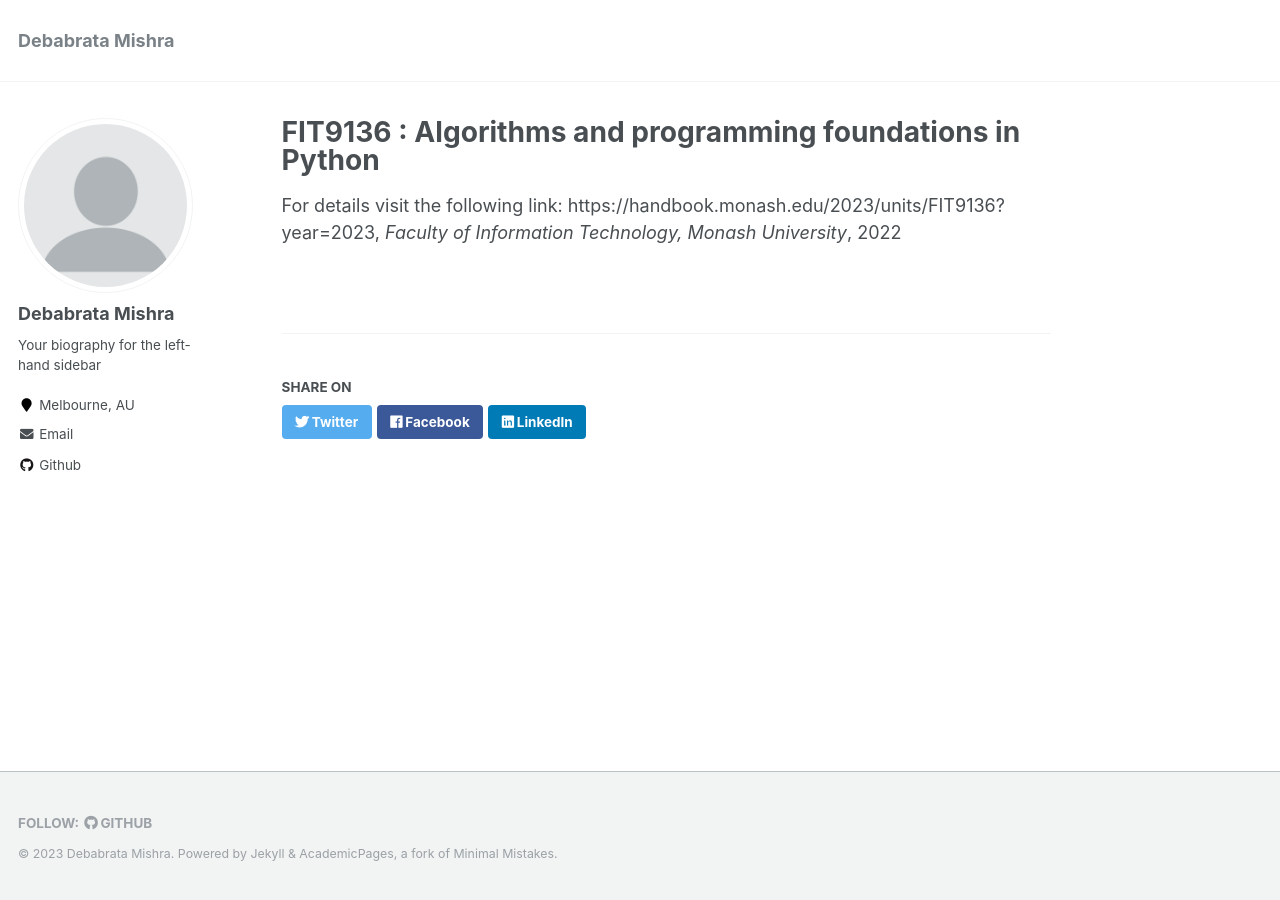
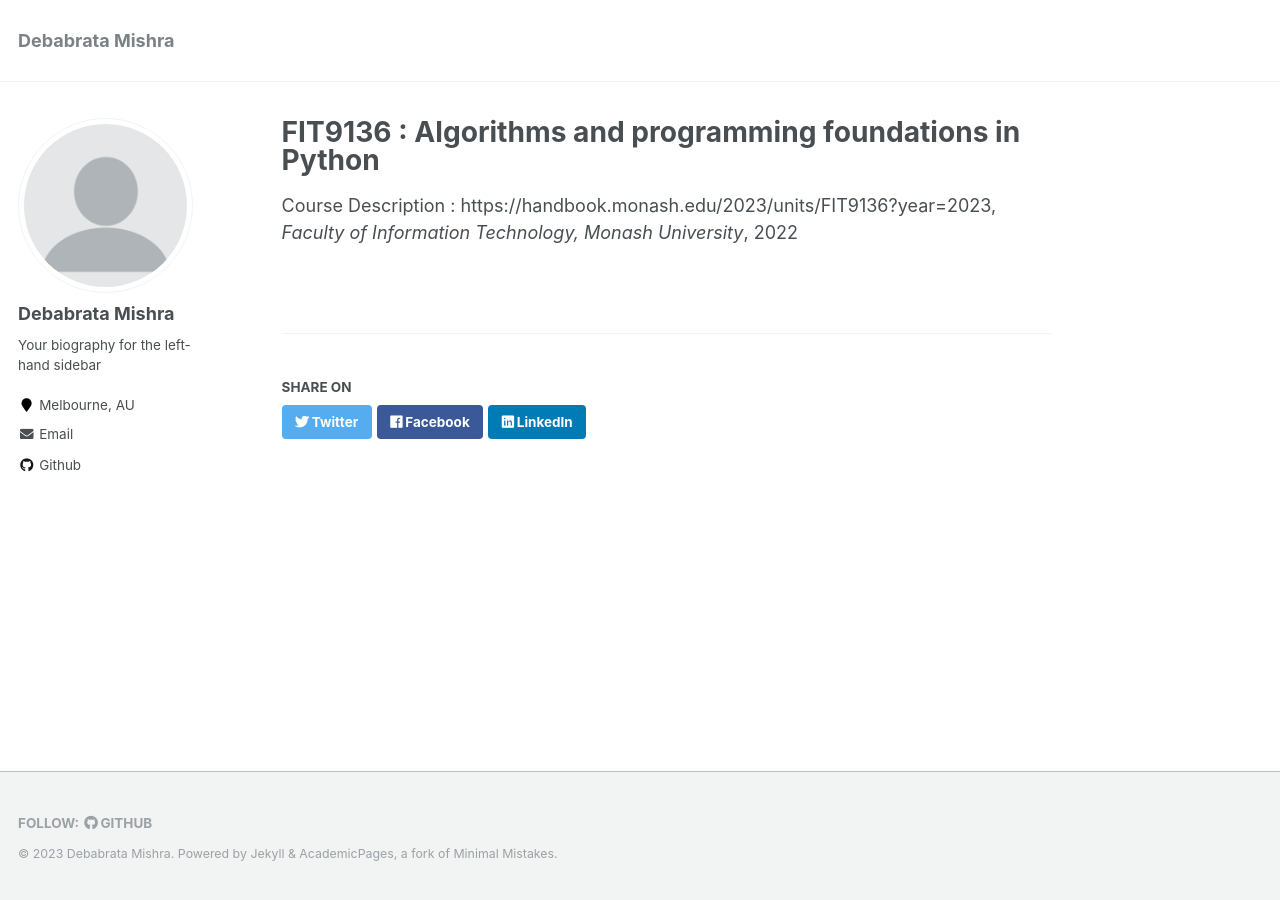
Before and after one commit to debabratamishra/debabratamishra.github.io, a Jekyll site: the page built from _teaching/2022-fit9136.md, in a window 1280 px wide. Built offline with Jekyll 4.4.1, drawn with Linux system fonts in a browser that asks for light colours.

Commit message:
Updates to teaching.md

```diff
--- a/_teaching/2022-fit9136.md
+++ b/_teaching/2022-fit9136.md
@@ -1,8 +1,7 @@
 ---
 title: "FIT9136 : Algorithms and programming foundations in Python"
 collection: teaching
-type: "For details visit the following link:
-https://handbook.monash.edu/2023/units/FIT9136?year=2023"
+type: "Course Description : https://handbook.monash.edu/2023/units/FIT9136?year=2023"
 permalink: /teaching/2022-fit9136
 venue: "Faculty of Information Technology, Monash University"
 date: "Feb 2022 - Present"
```
